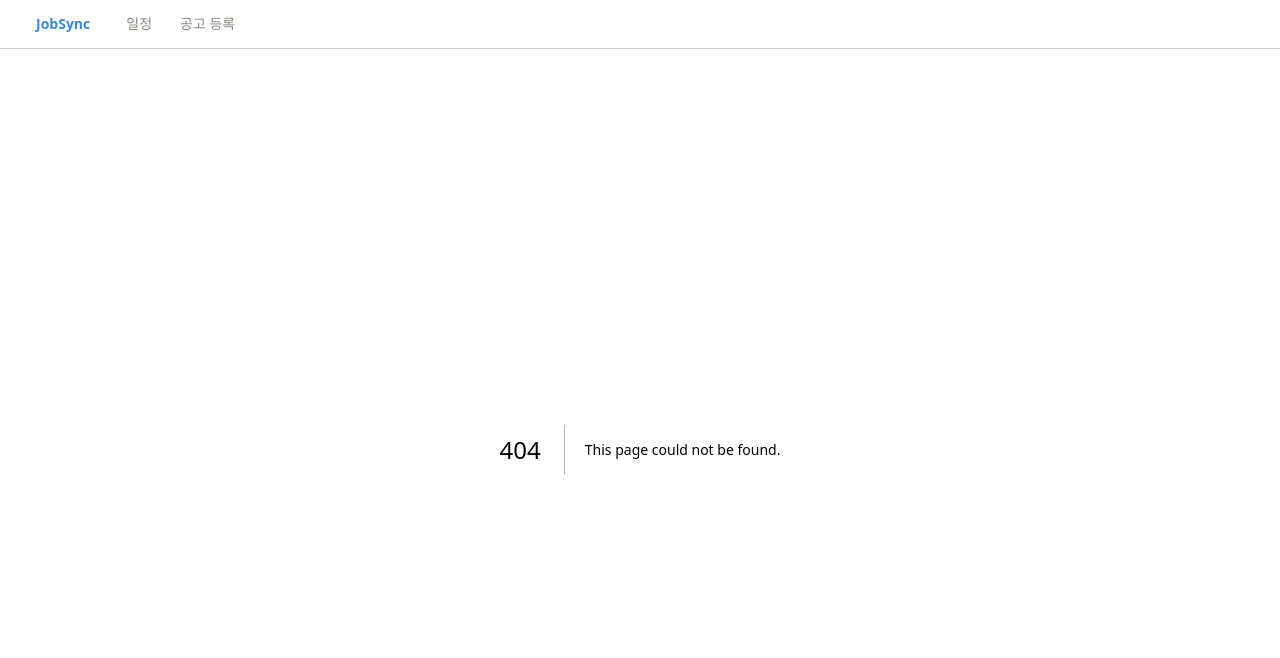
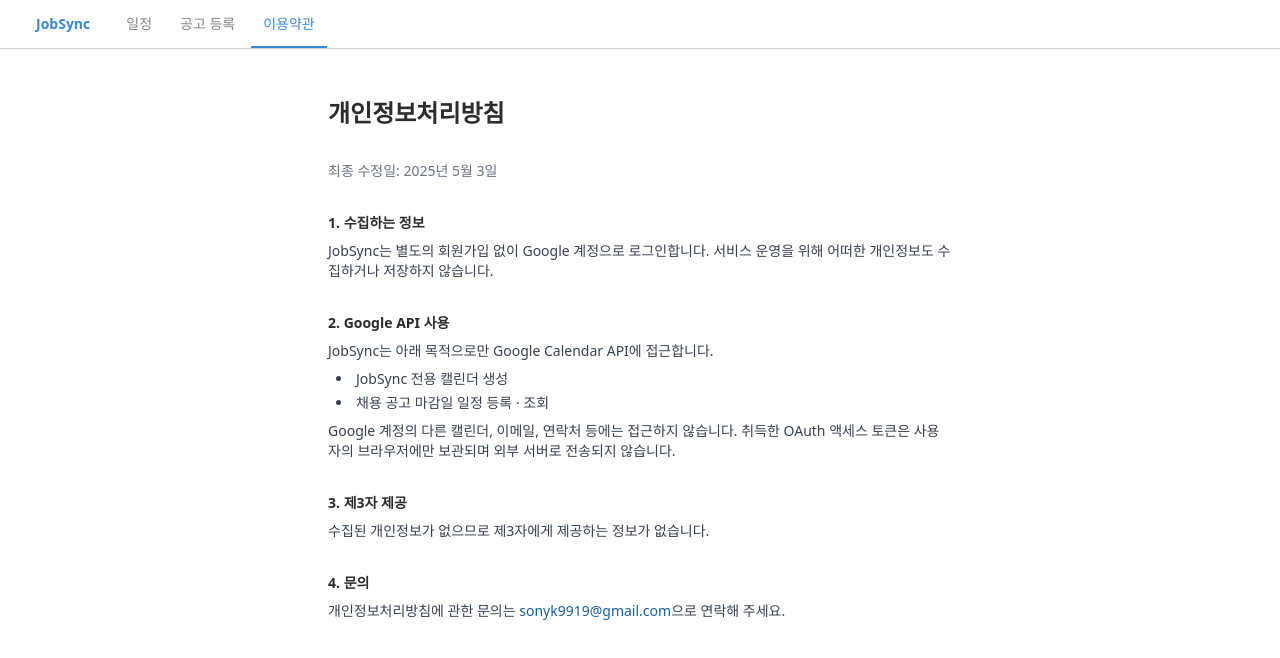
Before and after one commit to sonyk9919/JobSync, a Next.js app: page /privacy in a window 1280 px wide. Before the commit this address had no page. Shown: the top 658 px of the page. Built offline with nearby package versions, Linux system fonts and the light colour scheme.

Commit message:
feat: 개인정보이용 약관 페이지

```diff
--- /dev/null
+++ b/app/privacy/page.tsx
@@ -0,0 +1,51 @@
+import type { Metadata } from 'next';
+
+export const metadata: Metadata = {
+    title: '개인정보처리방침 — JobSync',
+};
+
+export default function PrivacyPage() {
+    return (
+        <main className="max-w-2xl mx-auto px-6 py-12 text-sm text-gray-700 space-y-8">
+            <h1 className="text-2xl font-bold text-gray-900">개인정보처리방침</h1>
+            <p className="text-gray-500">최종 수정일: 2025년 5월 3일</p>
+
+            <section className="space-y-2">
+                <h2 className="font-semibold text-gray-900">1. 수집하는 정보</h2>
+                <p>
+                    JobSync는 별도의 회원가입 없이 Google 계정으로 로그인합니다. 서비스 운영을 위해
+                    어떠한 개인정보도 수집하거나 저장하지 않습니다.
+                </p>
+            </section>
+
+            <section className="space-y-2">
+                <h2 className="font-semibold text-gray-900">2. Google API 사용</h2>
+                <p>JobSync는 아래 목적으로만 Google Calendar API에 접근합니다.</p>
+                <ul className="list-disc list-inside space-y-1 pl-2">
+                    <li>JobSync 전용 캘린더 생성</li>
+                    <li>채용 공고 마감일 일정 등록 · 조회</li>
+                </ul>
+                <p>
+                    Google 계정의 다른 캘린더, 이메일, 연락처 등에는 접근하지 않습니다. 취득한 OAuth
+                    액세스 토큰은 사용자의 브라우저에만 보관되며 외부 서버로 전송되지 않습니다.
+                </p>
+            </section>
+
+            <section className="space-y-2">
+                <h2 className="font-semibold text-gray-900">3. 제3자 제공</h2>
+                <p>수집된 개인정보가 없으므로 제3자에게 제공하는 정보가 없습니다.</p>
+            </section>
+
+            <section className="space-y-2">
+                <h2 className="font-semibold text-gray-900">4. 문의</h2>
+                <p>
+                    개인정보처리방침에 관한 문의는{' '}
+                    <a href="mailto:sonyk9919@gmail.com" className="text-blue-600 hover:underline">
+                        sonyk9919@gmail.com
+                    </a>
+                    으로 연락해 주세요.
+                </p>
+            </section>
+        </main>
+    );
+}
--- a/components/common/Header.tsx
+++ b/components/common/Header.tsx
@@ -7,6 +7,7 @@
 const NAV_ITEMS = [
     { label: '일정', href: '/' },
     { label: '공고 등록', href: '/upload' },
+    { label: '이용약관', href: '/privacy' },
 ];
 
 const Header = () => {
```
